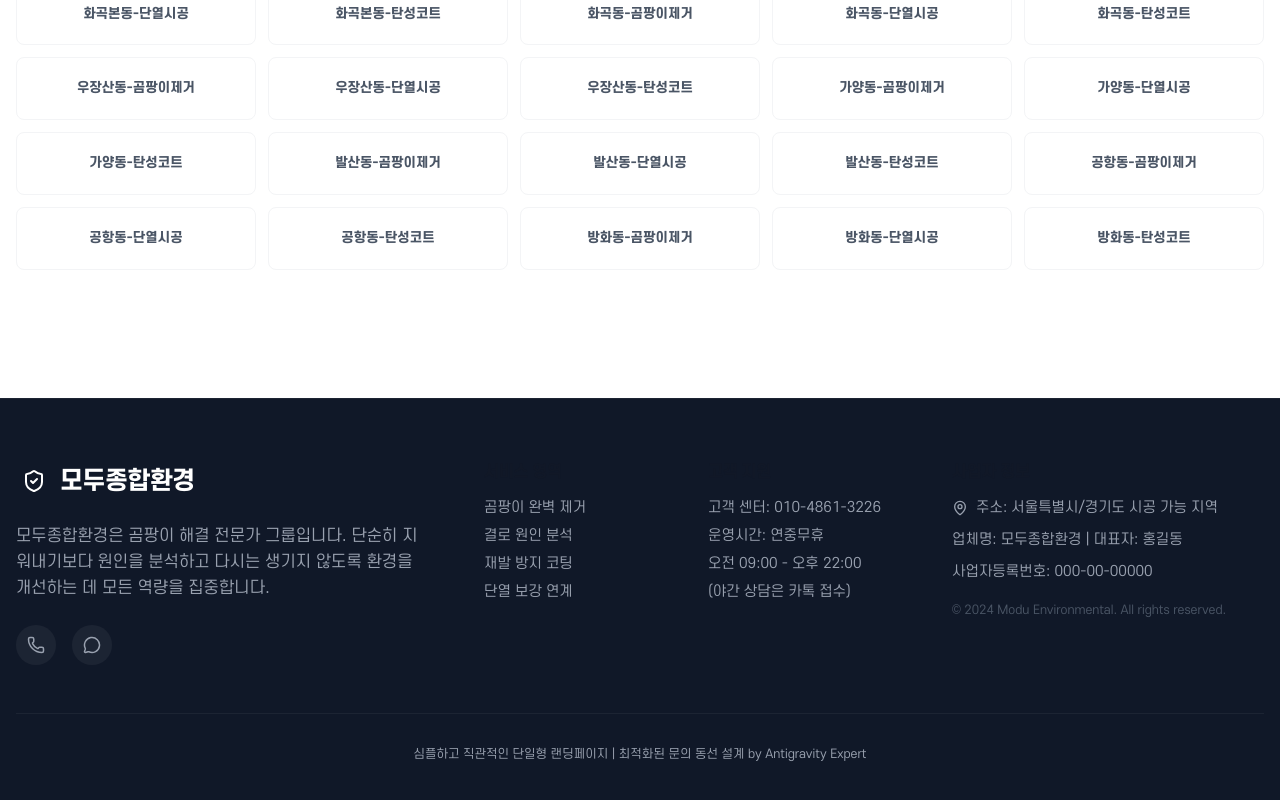
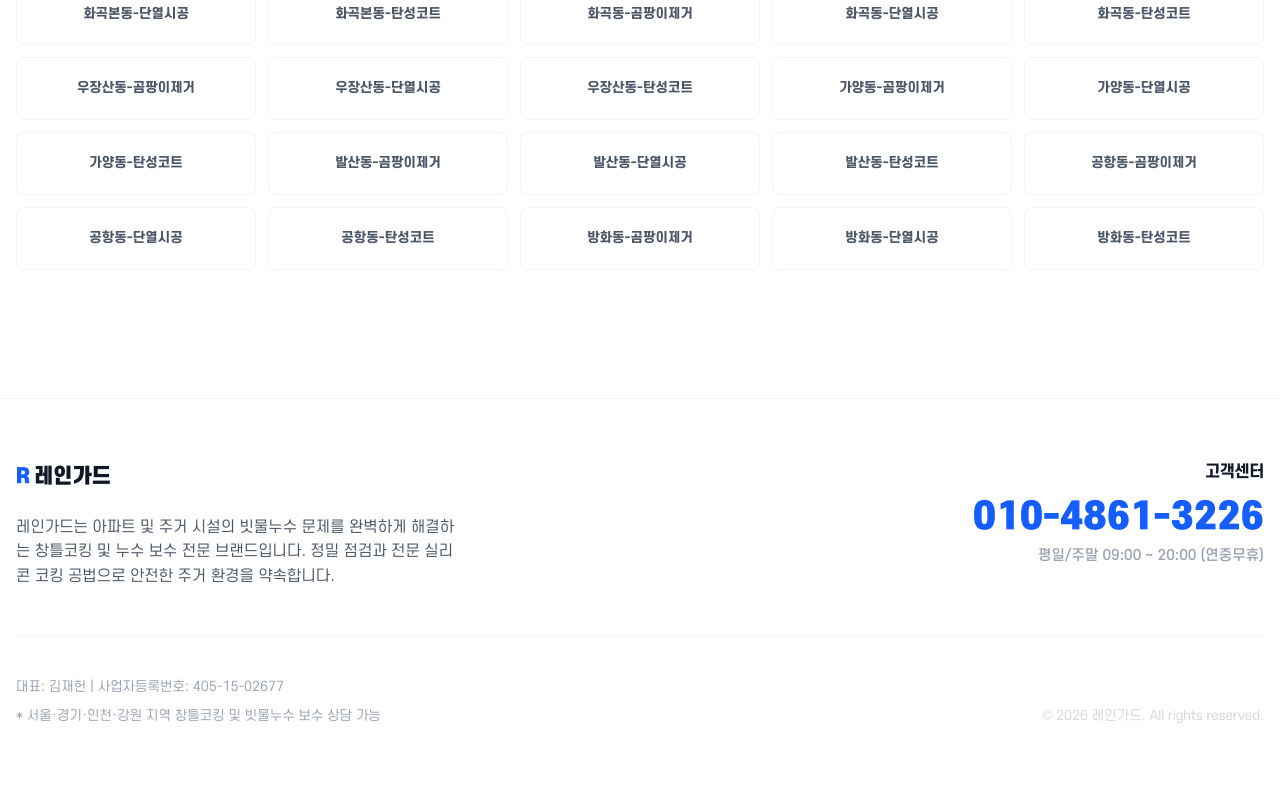
Before and after one commit to wogus5695-ctrl/homepage-modujonghap-gompang, a Next.js app: page /sitemap-seoul in a window 1280 px wide. Shown: the part 647-1447 px from the top of the page. Built offline with nearby package versions, Linux system fonts and the light colour scheme.

Commit message:
Simplify footer design and update branding to RainGuard

```diff
--- a/src/components/Footer.tsx
+++ b/src/components/Footer.tsx
@@ -6,76 +6,48 @@ import { Phone, MessageCircle, MapPin, ShieldCheck } from "lucide-react";
 
 const Footer = () => {
   return (
-    <footer className="bg-gray-900 text-gray-400 py-16 border-t border-white/5">
+    <footer className="bg-white text-gray-500 py-16 border-t border-gray-100">
       <div className="container mx-auto px-4">
-        <div className="flex flex-col lg:flex-row justify-between gap-12 mb-12">
-          {/* 업체 정보 */}
-          <div className="lg:w-1/3">
-            <div className="flex items-center space-x-2 mb-6">
-              <div className="bg-primary-light p-1.5 rounded-lg">
-                <ShieldCheck size={24} className="text-white" />
-              </div>
-              <span className="text-2xl font-bold text-white tracking-tight">
-                모두종합환경
-              </span>
+        <div className="flex flex-col md:flex-row justify-between items-start gap-12 mb-12">
+          {/* 브랜드 정보 */}
+          <div className="md:w-1/2">
+            <div className="flex items-center space-x-1 mb-6">
+              <span className="text-xl font-black text-blue-600">R</span>
+              <span className="text-xl font-black text-gray-900">레인가드</span>
             </div>
-            <p className="mb-6 leading-relaxed">
-              모두종합환경은 곰팡이 해결 전문가 그룹입니다.
-              단순히 지워내기보다 원인을 분석하고 다시는 생기지 않도록
-              환경을 개선하는 데 모든 역량을 집중합니다.
+            <p className="text-[15px] leading-relaxed max-w-md text-gray-600">
+              레인가드는 아파트 및 주거 시설의 빗물누수 문제를 완벽하게 해결하는
+              창틀코킹 및 누수 보수 전문 브랜드입니다. 정밀 점검과 전문 실리콘
+              코킹 공법으로 안전한 주거 환경을 약속합니다.
             </p>
-            <div className="flex space-x-4">
-              <a href="tel:010-4861-3226" className="w-10 h-10 bg-white/5 rounded-full flex items-center justify-center hover:bg-primary-light hover:text-white transition-all">
-                <Phone size={18} />
-              </a>
-              <a href="https://pf.kakao.com/_xxxx" className="w-10 h-10 bg-white/5 rounded-full flex items-center justify-center hover:bg-[#FEE500] hover:text-[#3c1e1e] transition-all">
-                <MessageCircle size={18} />
-              </a>
-            </div>
           </div>
 
-          {/* 주요 메뉴 */}
-          <div className="grid grid-cols-2 md:grid-cols-2 gap-8 lg:w-1/3">
-            <div>
-              <h4 className="text-white font-bold mb-4">서비스 영역</h4>
-              <ul className="space-y-2 text-sm">
-                <li>곰팡이 완벽 제거</li>
-                <li>결로 원인 분석</li>
-                <li>재발 방지 코팅</li>
-                <li>단열 보강 연계</li>
-              </ul>
-            </div>
-            <div>
-              <h4 className="text-white font-bold mb-4">고객 지원</h4>
-              <ul className="space-y-2 text-sm">
-                <li>고객 센터: 010-4861-3226</li>
-                <li>운영시간: 연중무휴</li>
-                <li>오전 09:00 - 오후 22:00</li>
-                <li>(야간 상담은 카톡 접수)</li>
-              </ul>
-            </div>
-          </div>
-
-          {/* 사업자 정보 */}
-          <div className="lg:w-1/4">
-            <h4 className="text-white font-bold mb-4">사업자 정보</h4>
-            <div className="text-sm space-y-3">
-              <div className="flex items-start space-x-2">
-                <MapPin size={16} className="mt-0.5 flex-shrink-0" />
-                <span>주소: 서울특별시/경기도 시공 가능 지역</span>
-              </div>
-              <p>업체명: 모두종합환경 | 대표자: 홍길동</p>
-              <p>사업자등록번호: 000-00-00000</p>
-              <p className="pt-2 text-xs text-gray-600">
-                &copy; 2024 Modu Environmental. All rights reserved.
-              </p>
-            </div>
+          {/* 고객센터 정보 */}
+          <div className="md:text-right">
+            <h4 className="text-gray-900 font-bold mb-4">고객센터</h4>
+            <a
+              href="tel:010-4861-3226"
+              className="text-3xl md:text-4xl font-black text-blue-600 block mb-2"
+            >
+              010-4861-3226
+            </a>
+            <p className="text-sm font-medium text-gray-400">
+              평일/주말 09:00 ~ 20:00 (연중무휴)
+            </p>
           </div>
         </div>
 
-        <div className="pt-8 border-t border-white/5 text-center text-xs">
-          <p>
-            심플하고 직관적인 단일형 랜딩페이지 | 최적화된 문의 동선 설계 by Antigravity Expert
+        <div className="pt-10 border-t border-gray-100 flex flex-col md:flex-row justify-between items-start md:items-end gap-6">
+          <div className="space-y-2">
+            <div className="text-[13px] text-gray-400">
+              대표: 김재헌 | 사업자등록번호: 405-15-02677
+            </div>
+            <div className="text-[13px] text-gray-400">
+              * 서울·경기·인천·강원 지역 창틀코킹 및 빗물누수 보수 상담 가능
+            </div>
+          </div>
+          <p className="text-[13px] text-gray-300">
+            &copy; 2026 레인가드. All rights reserved.
           </p>
         </div>
       </div>
```
